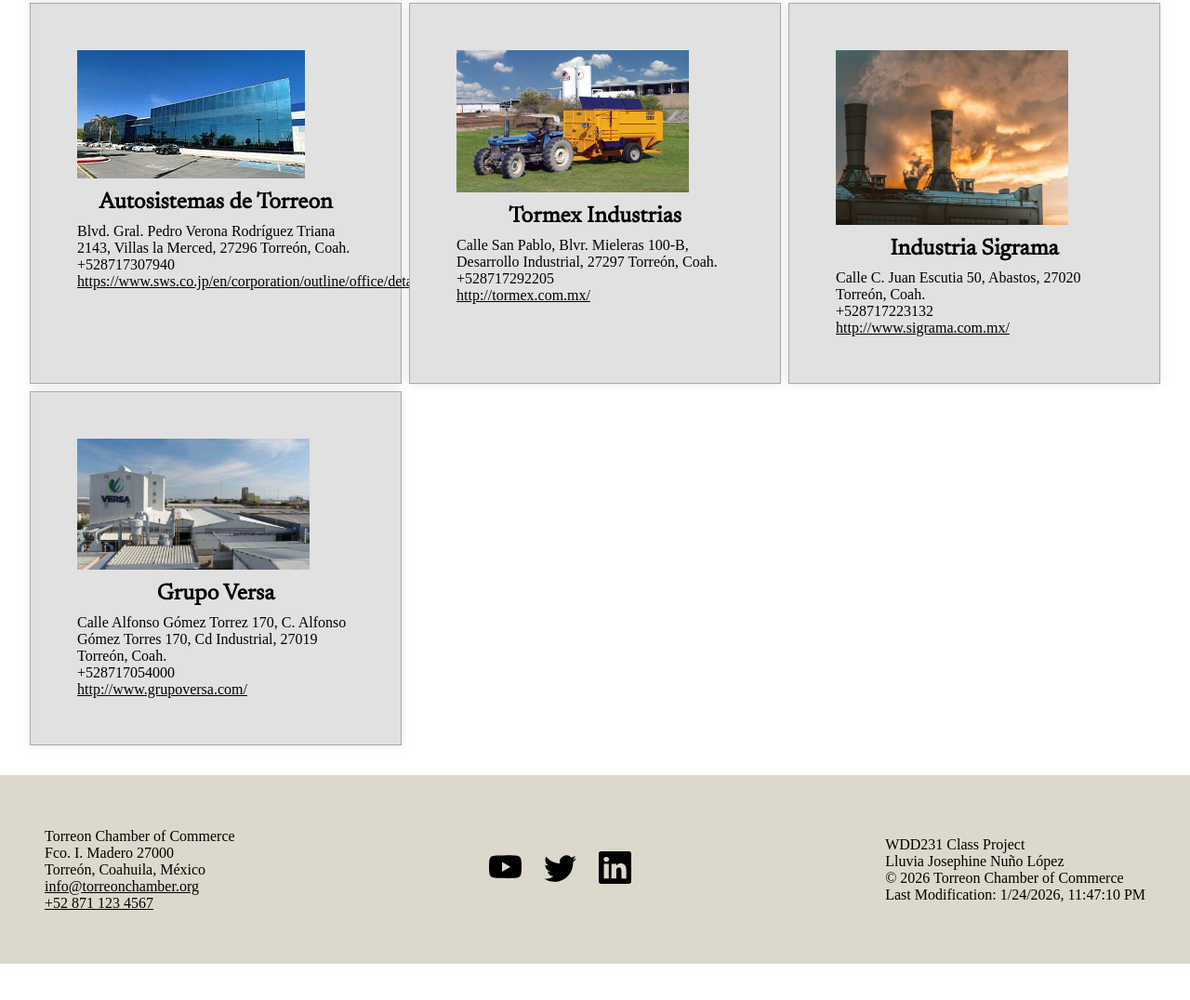
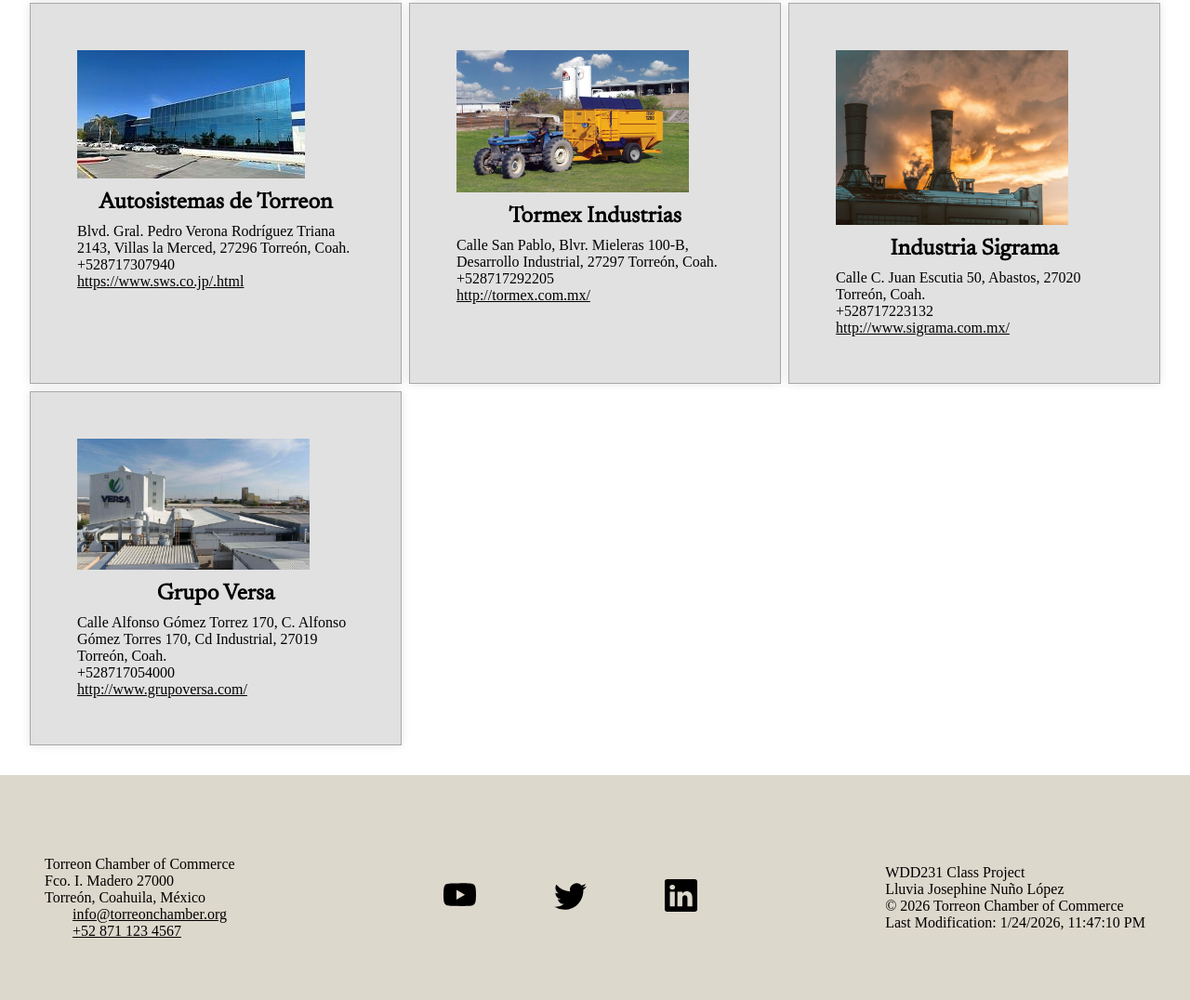
Before and after one commit to lluvianuno/wdd231, a plain HTML site: page chamber/directory.html in a window 1280 px wide. Shown: the part 574-1650 px from the top of the page at 93% size. Before the commit the page ends 1611 px from the top, so only its background shows below. Drawn offline with Linux system fonts and the light colour scheme.

Commit message:
link changes

```diff
--- a/chamber/data/members.json
+++ b/chamber/data/members.json
@@ -33,7 +33,7 @@
             "address": "Blvd. Gral. Pedro Verona Rodríguez Triana 2143, Villas la Merced, 27296 Torreón, Coah.",
             "phoneNumber": "+528717307940",
             "email": "clientes@atrtorreon.com.mx",
-            "website": "https://www.sws.co.jp/en/corporation/outline/office/detail/autosistemas_de_torreon_sa_de_cvatr.html",
+            "website": "https://www.sws.co.jp/.html",
             "image": "ATR-sumitomo.jpg",
             "membershipLevel": 2
         },
--- a/chamber/styles/larger.css
+++ b/chamber/styles/larger.css
@@ -57,6 +57,6 @@
     }
 
     footer a {
-        padding: 0;
+        padding: 30px;
     }
 }
```
